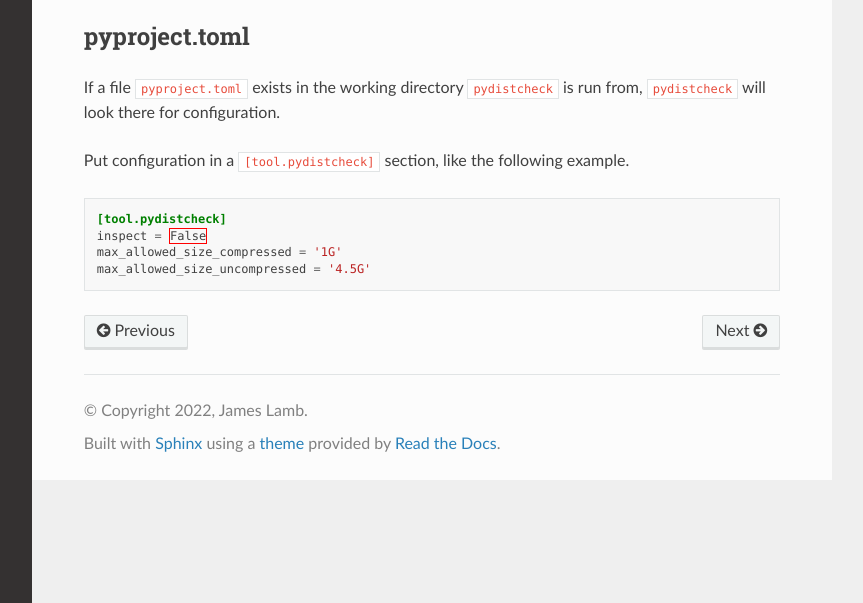
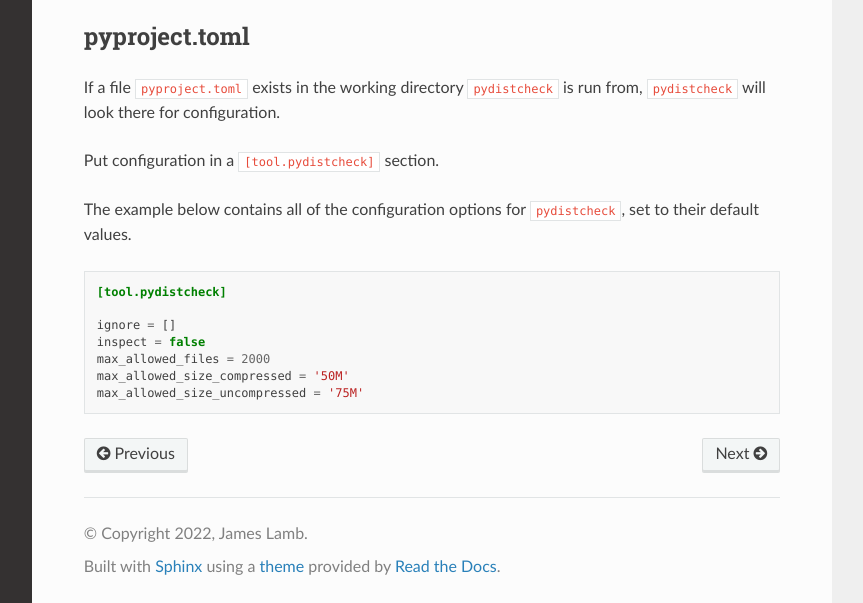
Before and after one commit to jameslamb/pydistcheck, a Sphinx documentation site: the page built from docs/configuration.rst, in a window 1280 px wide and 1117 px high, cut to the strip 514-1117 px from the top of the window. Shown: the whole strip, without its empty margins (268-1131 px from the left). Built offline with Sphinx 7.4.7 and the Read the Docs theme 2.0.0, drawn with Linux system fonts in a browser that asks for light colours.

Commit message:
[docs] add defaults for all options to "Configuration" doc (#139)

```diff
--- /dev/null
+++ b/docs/_static/defaults.toml
@@ -0,0 +1,7 @@
+[tool.pydistcheck]
+
+ignore = []
+inspect = false
+max_allowed_files = 2000
+max_allowed_size_compressed = '50M'
+max_allowed_size_uncompressed = '75M'
--- a/docs/configuration.rst
+++ b/docs/configuration.rst
@@ -29,11 +29,9 @@ pyproject.toml
 
 If a file ``pyproject.toml`` exists in the working directory ``pydistcheck`` is run from, ``pydistcheck`` will look there for configuration.
 
-Put configuration in a ``[tool.pydistcheck]`` section, like the following example.
+Put configuration in a ``[tool.pydistcheck]`` section.
 
-.. code-block:: toml
+The example below contains all of the configuration options for ``pydistcheck``, set to their default values.
 
-    [tool.pydistcheck]
-    inspect = False
-    max_allowed_size_compressed = '1G'
-    max_allowed_size_uncompressed = '4.5G'
+.. literalinclude:: ./_static/defaults.toml
+    :language: toml
```
Also changed, not shown: 1 other file.
